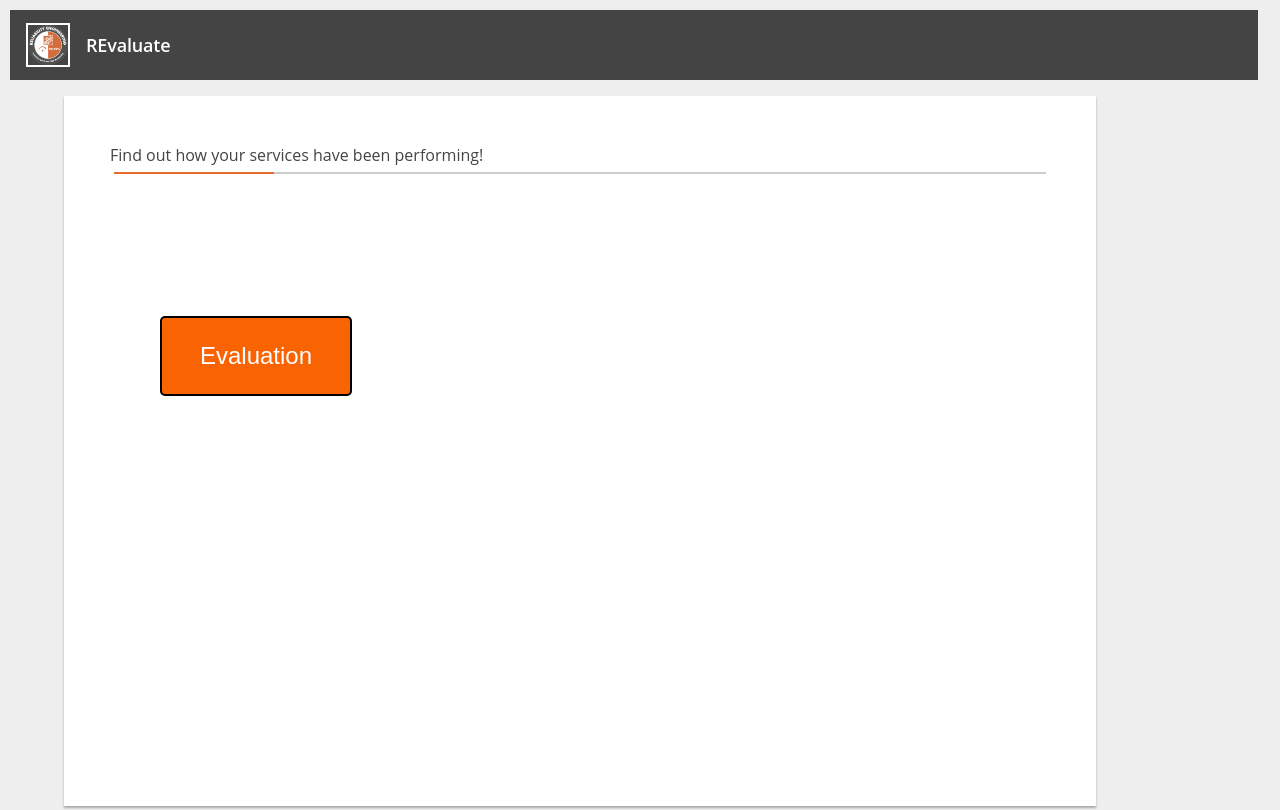
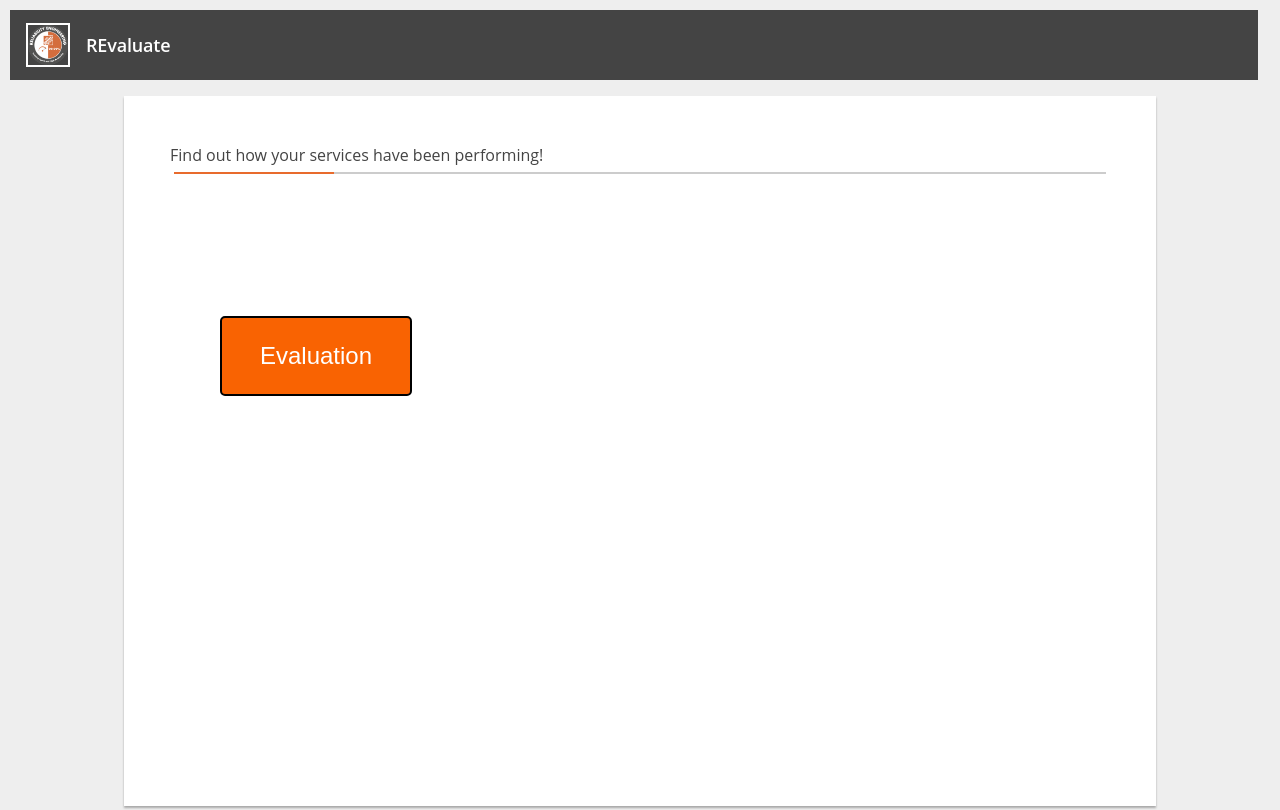
Before and after one commit to goodjen/cicd-test2, a React (Create React App) app: page / in a window 1280 px wide. Built offline with nearby package versions, Linux system fonts and the light colour scheme.

Commit message:
container stays centered

```diff
--- a/src/app.css
+++ b/src/app.css
@@ -161,6 +161,12 @@ h4{
   min-width: 400px;
   max-width: 1000px;
 }
+@media only screen and (min-width: 1150px) {
+  .box {
+  margin: 10px auto 0;
+  width: 1000px;
+  }
+}
 .center{
   margin: auto;
 }
```
